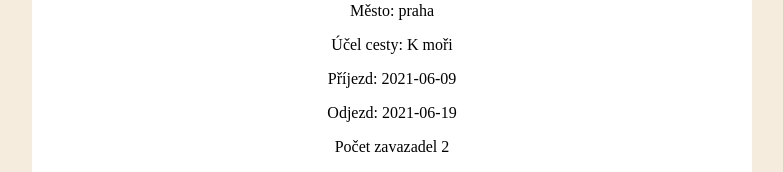
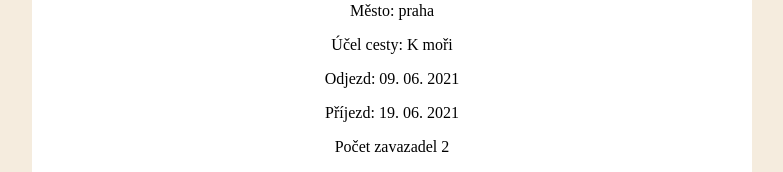
Before and after one commit to pavlinap1/DA-web-Zabal-si, a React app: page /vizitka in a window 1280 px wide. Shown: the part 436-608 px from the top of the page, without its empty margins (248-1031 px from the left). Built offline with nearby package versions, Linux system fonts and the light colour scheme.

Commit message:
Úprava-datum

```diff
--- a/package.json
+++ b/package.json
@@ -23,6 +23,7 @@
     "webpack-dev-server": "^3.11.2"
   },
   "dependencies": {
+    "date-fns": "^2.22.1",
     "firebase": "^8.6.3",
     "react": "^17.0.2",
     "react-calendar": "^3.4.0",
--- a/src/Tisk/index.jsx
+++ b/src/Tisk/index.jsx
@@ -1,5 +1,7 @@
 import React from 'react';
 import './style.css';
+import { format } from 'date-fns';
+
 const TiskSekce = ({ obsah, jmeno }) => {
   return (
     <>
@@ -29,13 +31,15 @@ const ObsahKufru = ({ obsah }) => {
 };
 //Místo kufru je lepší to pojmenovat zavazadlo
 const Tisk = ({ dataToTisk: { dataToVizitka, dataKufrSeznam } }) => {
+  const datumOdjezd = dataToVizitka.odjezd;
+  const datumPrijezd = dataToVizitka.prijezd;
   return (
     <>
       <p> Cílová země: {dataToVizitka.zeme} </p>
       <p> Město: {dataToVizitka.mesto}</p>
       <p> Účel cesty: {dataToVizitka.kamJedu} </p>
-      <p> Odjezd: {dataToVizitka.prijezd}</p>
-      <p> Příjezd: {dataToVizitka.odjezd}</p>
+      <p> Odjezd: {format(new Date(datumOdjezd), 'dd. MM. yyyy')}</p>
+      <p> Příjezd: {format(new Date(datumPrijezd), 'dd. MM. yyyy')}</p>
       <p> Počet zavazadel {dataToVizitka.pocetZavazadel} </p>
 
       {dataKufrSeznam
--- a/src/Vizitka/index.jsx
+++ b/src/Vizitka/index.jsx
@@ -3,6 +3,7 @@ import { seznam } from '../seznam';
 import Kufr from '../Kufr';
 import './style.css';
 import { useHistory } from 'react-router-dom';
+import { format } from 'date-fns';
 
 const Vizitka = ({ dataToVizitka, onTiskOK }) => {
   let history = useHistory();
@@ -44,15 +45,16 @@ const Vizitka = ({ dataToVizitka, onTiskOK }) => {
       />,
     );
   }
-
+  const datumOdjezd = dataToVizitka.odjezd;
+  const datumPrijezd = dataToVizitka.prijezd;
   return (
     <>
       <div className="vizitka">
         <p> Cílová země: {dataToVizitka.zeme} </p>
         <p> Město: {dataToVizitka.mesto}</p>
         <p> Účel cesty: {dataToVizitka.kamJedu} </p>
-        <p> Příjezd: {dataToVizitka.odjezd}</p>
-        <p> Odjezd: {dataToVizitka.prijezd}</p>
+        <p> Odjezd: {format(new Date(datumOdjezd), 'dd. MM. yyyy')}</p>
+        <p> Příjezd: {format(new Date(datumPrijezd), 'dd. MM. yyyy')}</p>
         <p> Počet zavazadel {dataToVizitka.pocetZavazadel} </p>
 
         {kufrSeznam}
```
